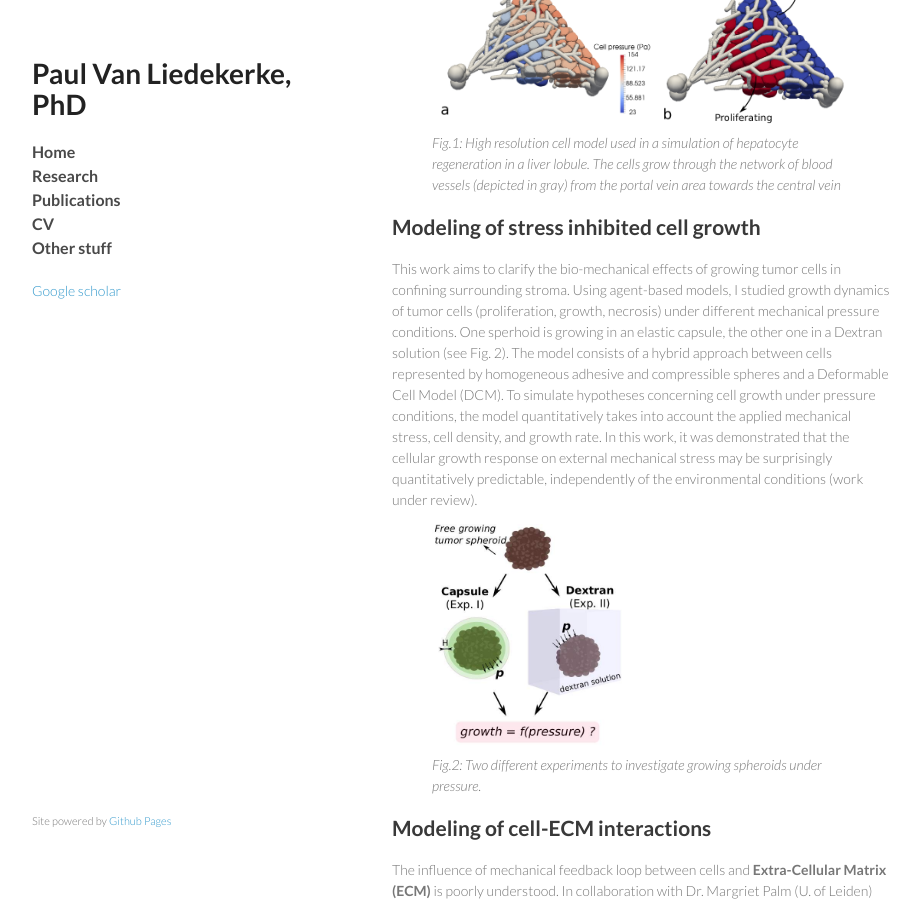
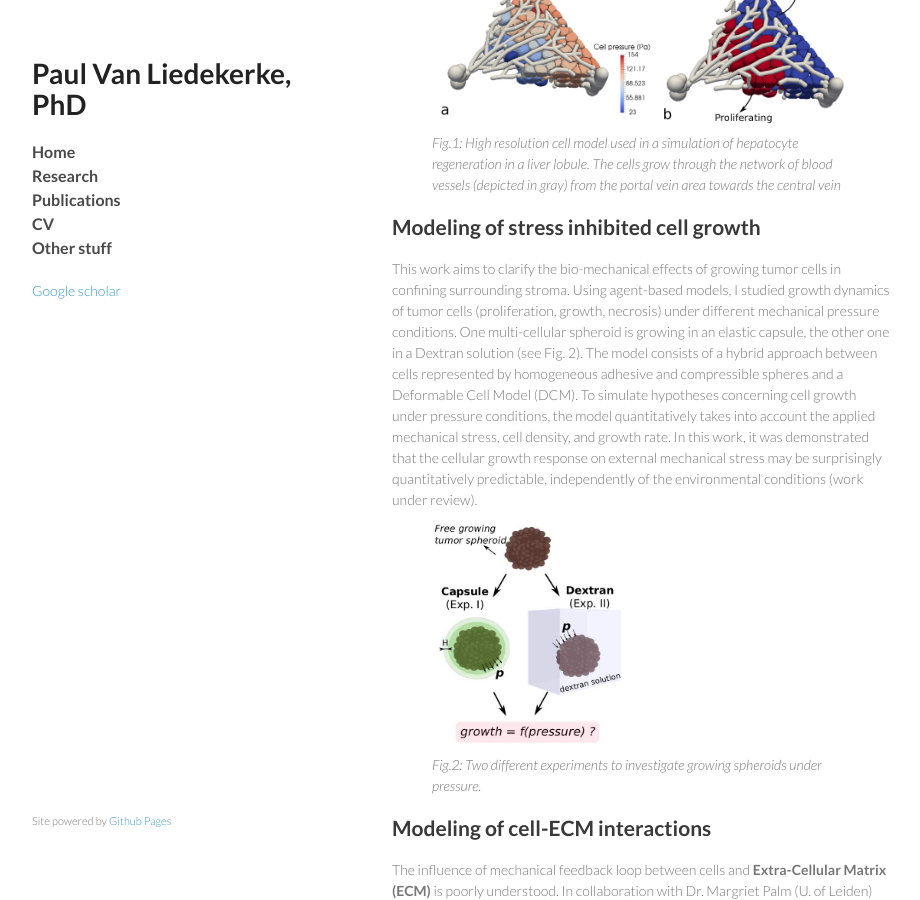
Before and after one commit to paulvanliedekerke/wittgenstein, a Jekyll site: the page research.html, which Jekyll copies as it is, in a window 1280 px wide and 900 px high, scrolled down 503 px. Shown: the whole window, without its empty margins (178-1098 px from the left). Built offline with Jekyll 4.4.1, drawn with Linux system fonts in a browser that asks for light colours; Markdown is read by kramdown in place of the engine named in the settings.

Commit message:
Update research.html

```diff
--- a/research.html
+++ b/research.html
@@ -51,7 +51,7 @@ We want to get insight in the mechanical stress levels experienced by the hepato
 
 <h2>Modeling of stress inhibited cell growth</h2>
 
-This work aims to clarify the bio-mechanical effects of growing tumor cells in confining surrounding stroma. Using agent-based models, I studied growth dynamics of tumor cells (proliferation, growth, necrosis) under different mechanical pressure conditions. One sperhoid is growing in an elastic capsule, the other one in a Dextran solution (see Fig. 2). The model consists of a hybrid approach between cells represented by homogeneous adhesive and compressible spheres and a Deformable Cell Model (DCM). To simulate hypotheses concerning cell growth under pressure conditions, the model quantitatively takes into account the applied mechanical stress, cell density, and growth rate. In this work, it was demonstrated that the cellular growth response on external mechanical stress may be surprisingly quantitatively predictable, independently of the environmental conditions (work under review).
+This work aims to clarify the bio-mechanical effects of growing tumor cells in confining surrounding stroma. Using agent-based models, I studied growth dynamics of tumor cells (proliferation, growth, necrosis) under different mechanical pressure conditions. One multi-cellular spheroid is growing in an elastic capsule, the other one in a Dextran solution (see Fig. 2). The model consists of a hybrid approach between cells represented by homogeneous adhesive and compressible spheres and a Deformable Cell Model (DCM). To simulate hypotheses concerning cell growth under pressure conditions, the model quantitatively takes into account the applied mechanical stress, cell density, and growth rate. In this work, it was demonstrated that the cellular growth response on external mechanical stress may be surprisingly quantitatively predictable, independently of the environmental conditions (work under review).
 
 <figure>
 <img src="pics/overview.jpg" alt="" width="200">
```
